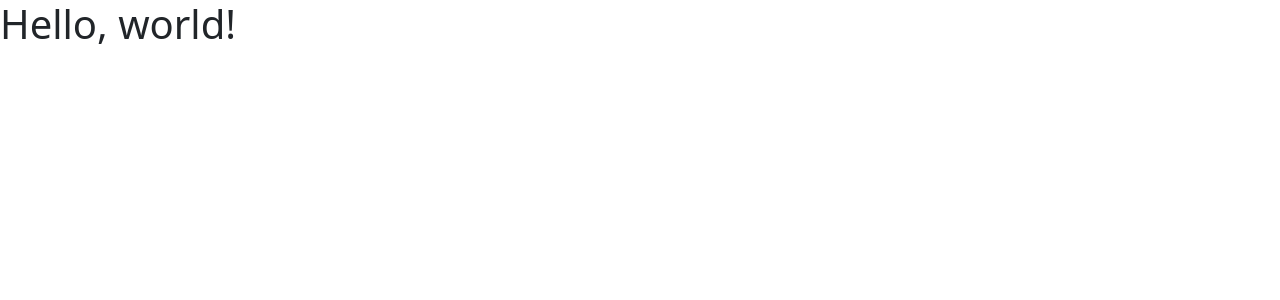
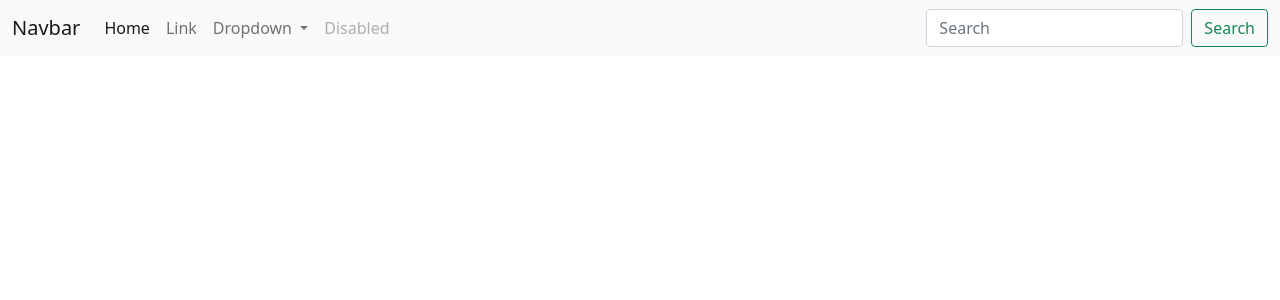
Before and after one commit to GeorgeJEMM/ProyectoFinal, a PHP site: page / in a window 1280 px wide. Shown: the top 300 px of the page. Run offline with PHP 8.4, Linux system fonts and the light colour scheme.

Commit message:
Update index.php

```diff
--- a/index.php
+++ b/index.php
@@ -11,7 +11,42 @@
     <title>Hello, world!</title>
 </head>
 <body>
-<h1>Hello, world!</h1>
+<nav class="navbar navbar-expand-lg navbar-light bg-light">
+    <div class="container-fluid">
+        <a class="navbar-brand" href="#">Navbar</a>
+        <button class="navbar-toggler" type="button" data-bs-toggle="collapse" data-bs-target="#navbarSupportedContent" aria-controls="navbarSupportedContent" aria-expanded="false" aria-label="Toggle navigation">
+            <span class="navbar-toggler-icon"></span>
+        </button>
+        <div class="collapse navbar-collapse" id="navbarSupportedContent">
+            <ul class="navbar-nav me-auto mb-2 mb-lg-0">
+                <li class="nav-item">
+                    <a class="nav-link active" aria-current="page" href="#">Home</a>
+                </li>
+                <li class="nav-item">
+                    <a class="nav-link" href="#">Link</a>
+                </li>
+                <li class="nav-item dropdown">
+                    <a class="nav-link dropdown-toggle" href="#" id="navbarDropdown" role="button" data-bs-toggle="dropdown" aria-expanded="false">
+                        Dropdown
+                    </a>
+                    <ul class="dropdown-menu" aria-labelledby="navbarDropdown">
+                        <li><a class="dropdown-item" href="#">Action</a></li>
+                        <li><a class="dropdown-item" href="#">Another action</a></li>
+                        <li><hr class="dropdown-divider"></li>
+                        <li><a class="dropdown-item" href="#">Something else here</a></li>
+                    </ul>
+                </li>
+                <li class="nav-item">
+                    <a class="nav-link disabled">Disabled</a>
+                </li>
+            </ul>
+            <form class="d-flex">
+                <input class="form-control me-2" type="search" placeholder="Search" aria-label="Search">
+                <button class="btn btn-outline-success" type="submit">Search</button>
+            </form>
+        </div>
+    </div>
+</nav>
 
 <!-- Optional JavaScript; choose one of the two! -->
 
```
